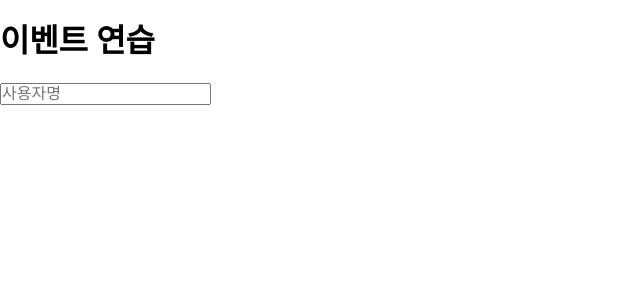
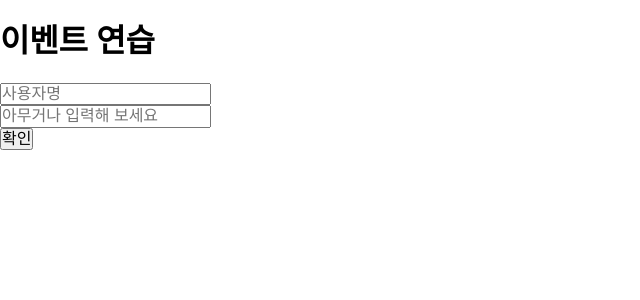
Before and after one commit to minji4252/react-basic, a React (Create React App) app: page / in a window 1280 px wide. Shown: the top 300 px of the page, without its empty margins (0-640 px from the left). Built offline with nearby package versions, Linux system fonts and the light colour scheme.

Commit message:
docs: 함수 컴포넌트 이벤트

```diff
--- a/src/Main.js
+++ b/src/Main.js
@@ -1,12 +1,32 @@
 import React, { Component, useState } from "react";
 
+const initState = {
+  username: "",
+  message: "",
+};
+
+//input태그가 여러개 있을 때 함수를 하나로 쓰는 방법
 const Main = () => {
-  // username 상태
-  const [username, setUsername] = useState("");
+  const [memberInfo, setMemberInfo] = useState(initState);
+  const { username, message } = memberInfo;
 
-  const onChangeUsername = event => {
-    setUsername(event.target.value);
-    console.log(event.target.value);
+  const onChange = event => {
+    const nextMemberInfo = {
+      ...memberInfo, //기존의 정보 내용을 이 자리에 복사한 뒤
+      [event.target.name]: event.target.value, //원하는 값을 덮어 씌우기
+    };
+    setMemberInfo(nextMemberInfo);
+  };
+
+  const onClick = () => {
+    alert(`${username}: ${message}`);
+    setMemberInfo(initState); //확인 누르면 초기화 되도록
+  };
+
+  const onKeyPress = event => {
+    if (event.key === "Enter") {
+      onClick();
+    }
   };
 
   return (
@@ -17,8 +37,20 @@ const Main = () => {
         name="username"
         placeholder="사용자명"
         value={username}
-        onChange={onChangeUsername}
+        onChange={onChange}
       />
+      <br />
+      <input
+        type="text"
+        name="message"
+        placeholder="아무거나 입력해 보세요"
+        value={message}
+        //내용을 변경할 땐 onChange
+        onChange={onChange}
+        onKeyUp={onKeyPress}
+      />
+      <br />
+      <button onClick={onClick}>확인</button>
     </div>
   );
 };
```
Also changed, not shown: 1 other file (tests, documents, lock files or other folders).
